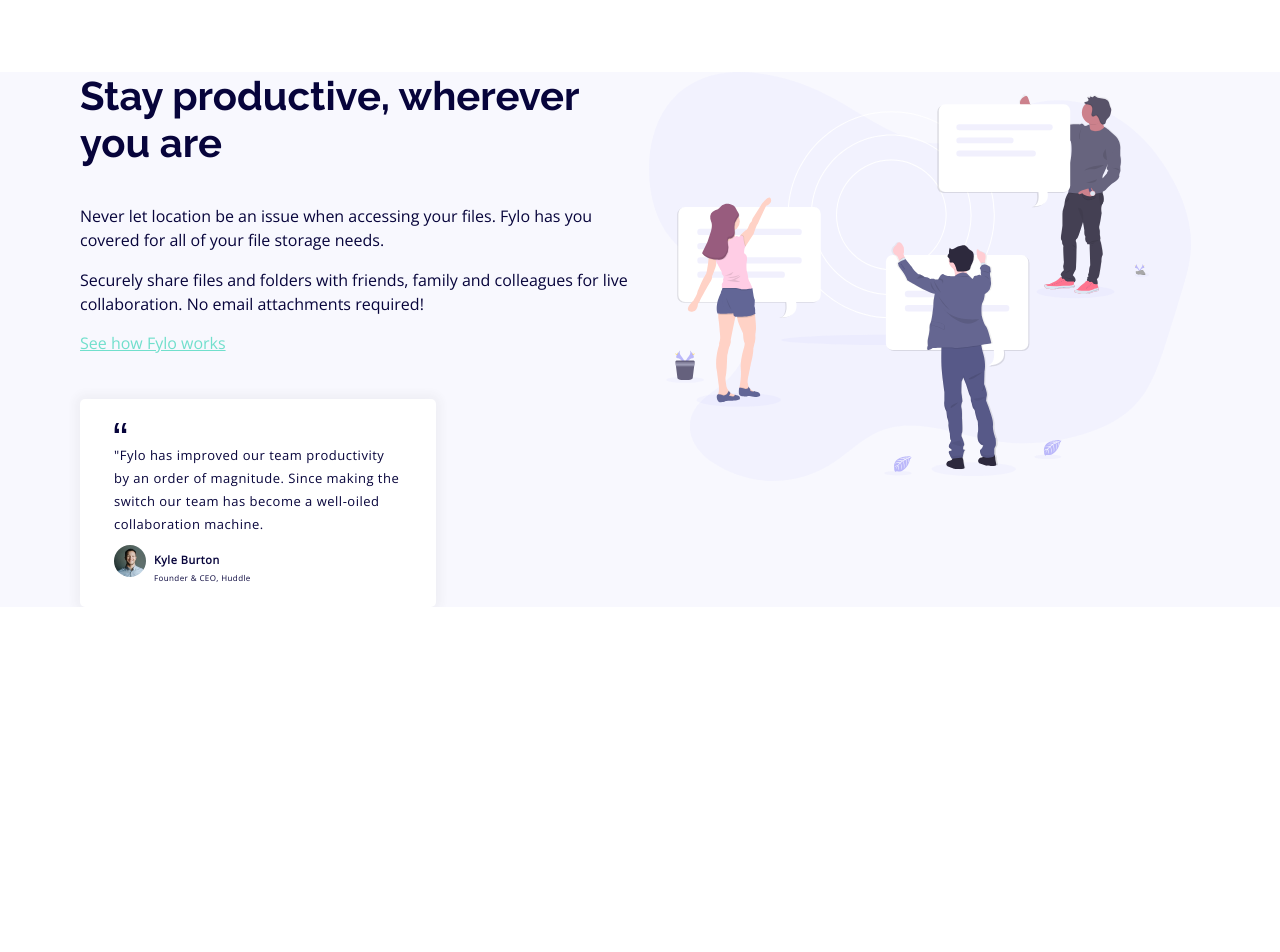
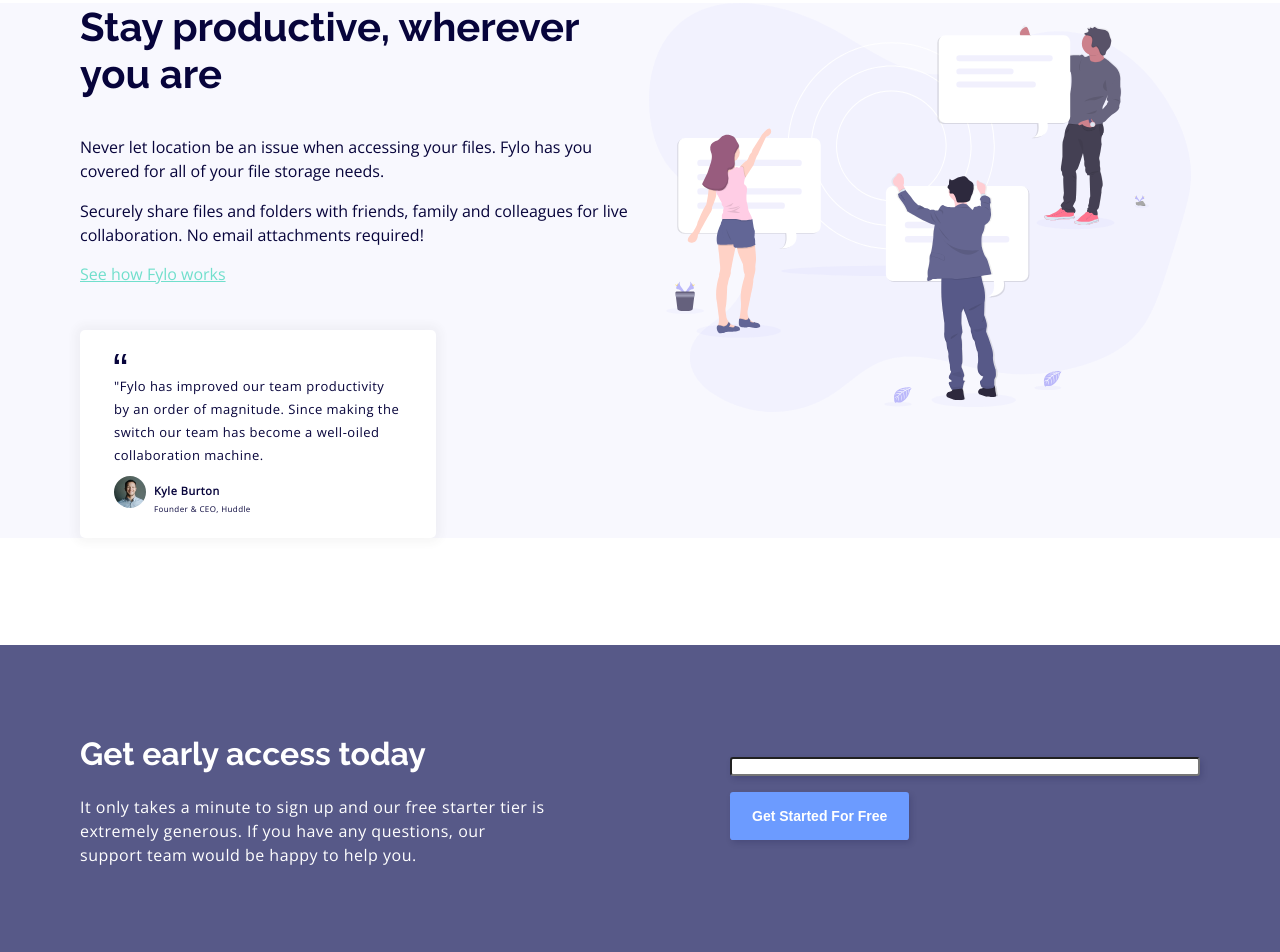
Before and after one commit to VasconcellosDev/fylo-landing-page, a website built with Vite: page index.html in a window 1280 px wide. Shown: the part 751-1703 px from the top of the page. Before the commit the page ends 1358 px from the top, so only its background shows below. Built offline with nearby package versions, Linux system fonts and the light colour scheme.

Commit message:
create subscripition section

```diff
--- a/index.html
+++ b/index.html
@@ -92,6 +92,22 @@
           alt="passions"
         />
       </section>
+
+      <section class="subscription">
+        <div class="subscription__content">
+          <h2 class="subscription__content__title">Get early access today</h2>
+          <p class="subscription__content__description">
+            It only takes a minute to sign up and our free starter tier is
+            extremely generous. If you have any questions, our support team
+            would be happy to help you.
+          </p>
+        </div>
+
+        <div class="subscription__form">
+          <input class="subscription__form__input" type="email" />
+          <button class="subscription__form__btn">Get Started For Free</button>
+        </div>
+      </section>
     </main>
     <script type="module" src="./main.js"></script>
   </body>
--- a/style.css
+++ b/style.css
@@ -69,8 +69,8 @@
   line-height: 19px;
 
   color: #c2c2c2;
-  height: 45px;
-  width: 320px;
+  height: 8px;
+  max-width: 320px;
   box-sizing: border-box;
   border: 0.625px solid #07043b;
   box-shadow: 2px 3px 6px rgba(0, 0, 0, 0.15925);
@@ -102,7 +102,7 @@
 .testimonials {
   display: grid;
   grid-template-columns: 1fr 1fr;
-  margin-top: 233px;
+  margin-top: 164px;
   background: #f8f8fe;
   padding: 0 80px;
 }
@@ -203,3 +203,74 @@
 .testimonials__quote__author span {
   margin-top: 16px;
 }
+
+.subscription {
+  background: #575988;
+  width: 100%;
+  padding: 85px 80px;
+  margin-top: 107px;
+  display: grid;
+  grid-template-columns: 1fr 1fr;
+  gap: 180px;
+}
+
+.subscription__form__btn {
+  font-weight: 700;
+  font-size: 14px;
+  line-height: 16px;
+  color: white;
+  background: #6c9bff;
+  box-shadow: 2px 3px 6px rgba(7, 4, 59, 0.157043);
+  border-radius: 3.125px;
+  border: none;
+  padding: 16px 22px;
+  margin-top: 16px;
+  width: fit-content;
+}
+
+.subscription__form__input {
+  width: 100%;
+  background: #ffffff;
+  box-shadow: 2px 3px 6px rgba(7, 4, 59, 0.157043);
+  border-radius: 3.125px;
+  max-width: 480px;
+}
+
+.subscription__content__title {
+  font-family: "Raleway";
+  font-style: normal;
+  font-weight: 700;
+  font-size: 32px;
+  line-height: 48px;
+
+  color: #ffffff;
+}
+.subscription__content__description {
+  font-family: "Open Sans";
+  font-style: normal;
+  font-weight: 400;
+  font-size: 16px;
+  line-height: 24px;
+
+  letter-spacing: 0.5px;
+  margin-top: 17px;
+
+  color: #ffffff;
+}
+
+.subscription small {
+  font-family: "Open Sans";
+  font-weight: 400;
+  font-size: 12px;
+  line-height: 16px;
+  letter-spacing: 0.4px;
+
+  color: #ffffff;
+}
+
+.subscription__form {
+  max-width: 480px;
+  align-self: center;
+  display: flex;
+  flex-direction: column;
+}
```
